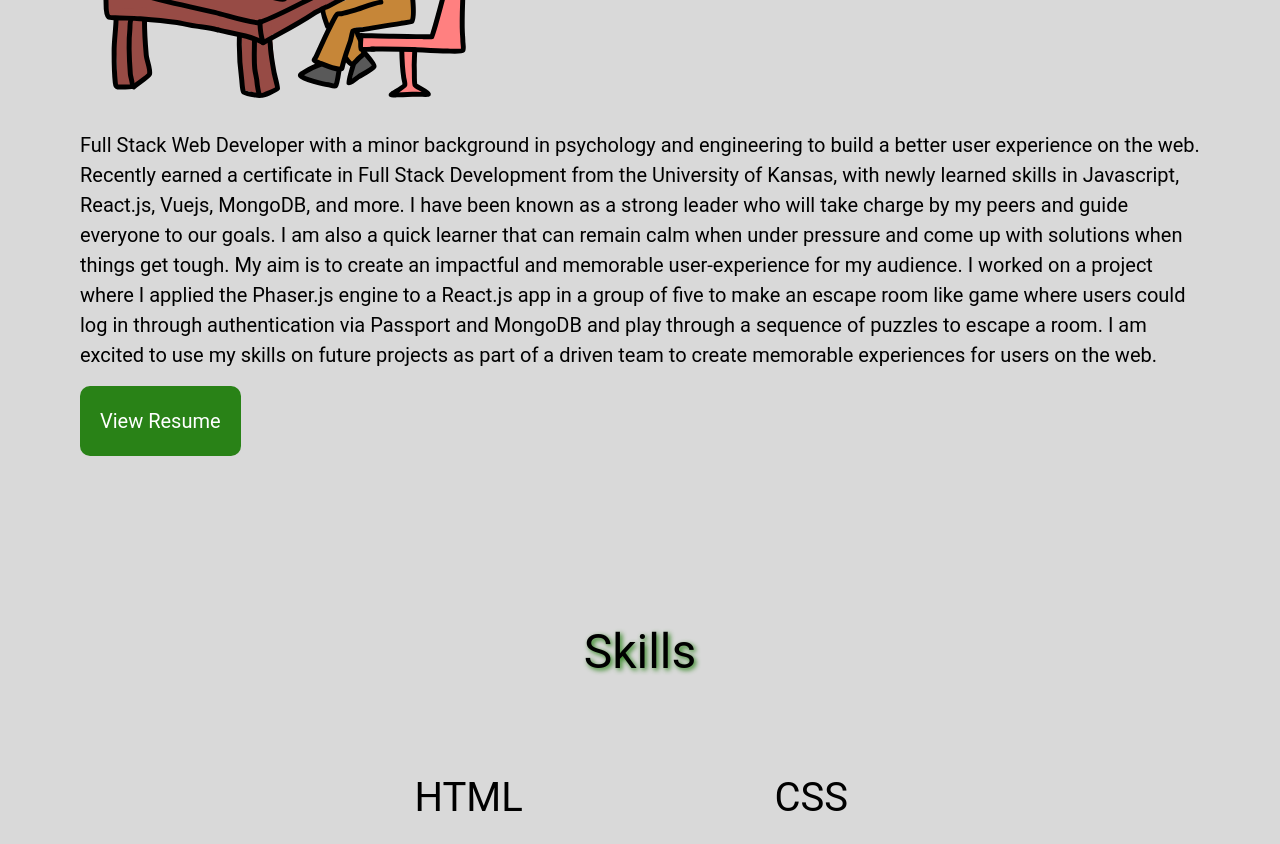
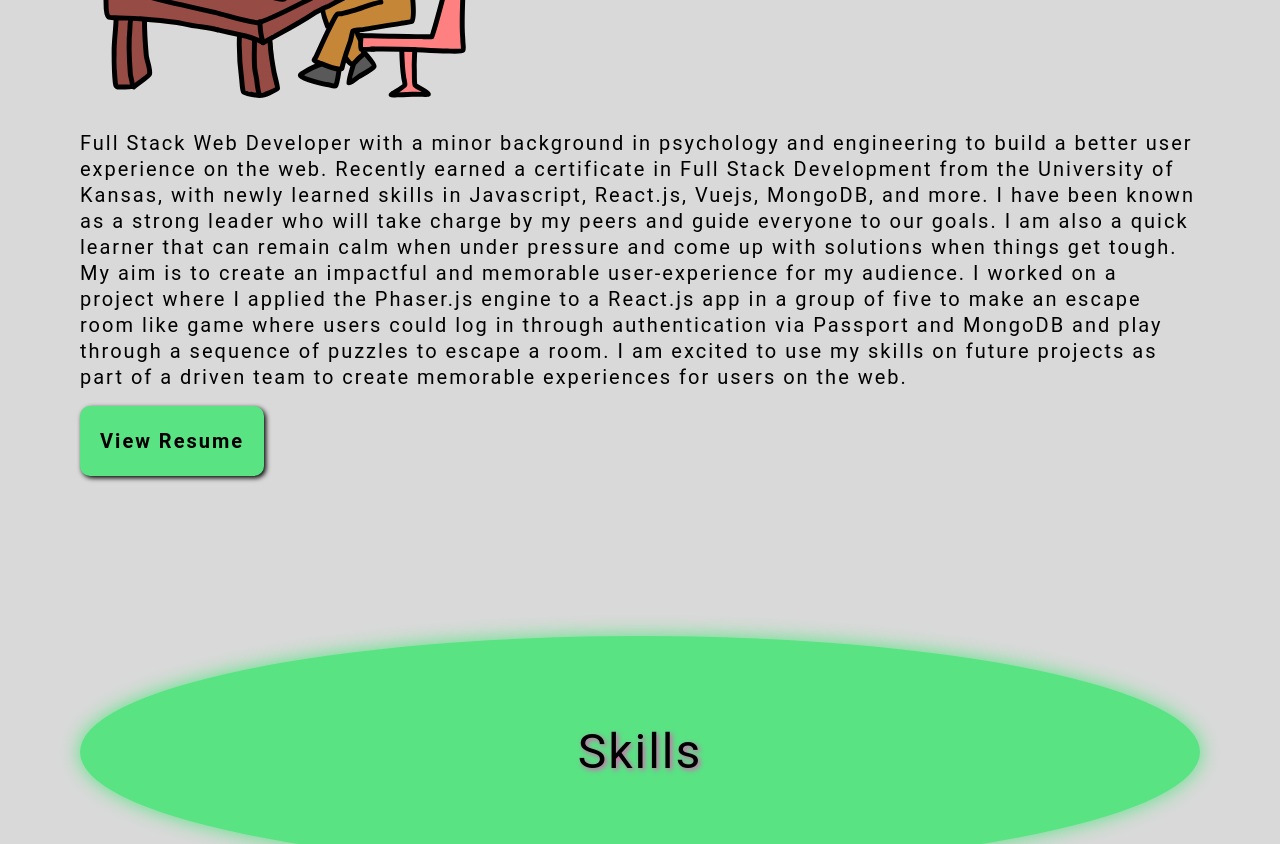
Before and after one commit to zirris512/my-portfolio, a React (Vite) app: page / in a window 1280 px wide. Shown: the part 1600-2444 px from the top of the page. Built offline with nearby package versions, Linux system fonts and the light colour scheme.

Commit message:
add color to section titles

```diff
--- a/src/Sections/AboutSection.module.scss
+++ b/src/Sections/AboutSection.module.scss
@@ -18,19 +18,23 @@
 
     .resumeButton {
         display: inline-block;
-        background-color: var(--secondary-color);
+        background-color: var(--primary-color);
         text-decoration: none;
-        color: #fff;
+        color: #000;
         font-size: 1.25rem;
+        font-weight: bold;
         padding: 1em;
         margin-block-start: 1rem;
         border-radius: 10px;
+        box-shadow: 2px 2px 5px #000;
         cursor: pointer;
         transition: background-color 200ms ease-in;
 
         &:hover,
         &:focus {
-            background-color: hsl(110 70% 20%);
+            // color: #fff;
+            // background-color: hsl(110 70% 20%);
+            background-color: var(--secondary-color);
         }
 
         &:active {
--- a/src/Sections/HomeSection.module.scss
+++ b/src/Sections/HomeSection.module.scss
@@ -11,7 +11,7 @@
 
 .name {
     color: #000;
-    text-shadow: 2px 2px 5px var(--secondary-color);
+    // text-shadow: 2px 2px 5px var(--secondary-color);
 }
 
 .imageContainer {
--- a/src/components/ContactLinks/ContactLinks.module.scss
+++ b/src/components/ContactLinks/ContactLinks.module.scss
@@ -20,7 +20,8 @@
 .link:hover,
 .link:focus {
     color: black;
-    background: hsla(0, 0%, 30%, 0.3);
+    // background: hsla(0, 0%, 30%, 0.3);
+    background-color: var(--secondary-color);
 }
 
 @media (min-width: 900px) {
--- a/src/components/NavBar/NavBar.module.scss
+++ b/src/components/NavBar/NavBar.module.scss
@@ -7,11 +7,12 @@
     position: fixed;
     inset: 0 0 auto 0;
     z-index: 100;
-    background-color: var(--primary-color);
+    background-color: var(--background-color);
     transition: background 200ms ease-in, box-shadow 200ms ease-in;
 
     &.navScrolling {
-        background-color: hsl(0 0% 95%);
+        // background-color: hsl(0 0% 95%);
+        background-color: var(--primary-color);
         box-shadow: 0 5px 10px hsl(0 0% 20% / 0.5);
         border-radius: 0 0 5px 5px;
     }
--- a/src/components/SectionWrapper/SectionWrapper.module.scss
+++ b/src/components/SectionWrapper/SectionWrapper.module.scss
@@ -1,5 +1,5 @@
 .wrapper {
-    margin: 5rem;
+    padding: 5rem;
     display: flex;
     flex-direction: column;
     justify-content: center;
@@ -10,5 +10,9 @@
     padding-block: 5rem;
     text-align: center;
     color: #000;
+    width: 100%;
+    border-radius: 50%;
+    background-color: var(--primary-color);
+    box-shadow: 0 0 20px var(--primary-color);
     text-shadow: 2px 2px 5px var(--secondary-color);
 }
--- a/src/index.css
+++ b/src/index.css
@@ -11,8 +11,9 @@
 }
 
 :root {
-	--primary-color: hsl(0 0% 85%);
-	--secondary-color: hsl(110 70% 30%);
+	--background-color: hsl(0 0% 85%);
+	--primary-color: hsl(138, 71%, 62%);
+	--secondary-color: hsl(318, 71%, 62%);
 }
 
 html {
@@ -21,7 +22,19 @@ html {
 
 body {
 	font-family: "Roboto", sans-serif;
-	background: var(--primary-color);
+	background: var(--background-color);
+}
+
+h1,
+h2,
+h3,
+p,
+a {
+	letter-spacing: 2px;
+}
+
+p {
+	line-height: 1.3;
 }
 
 h1 {
```
